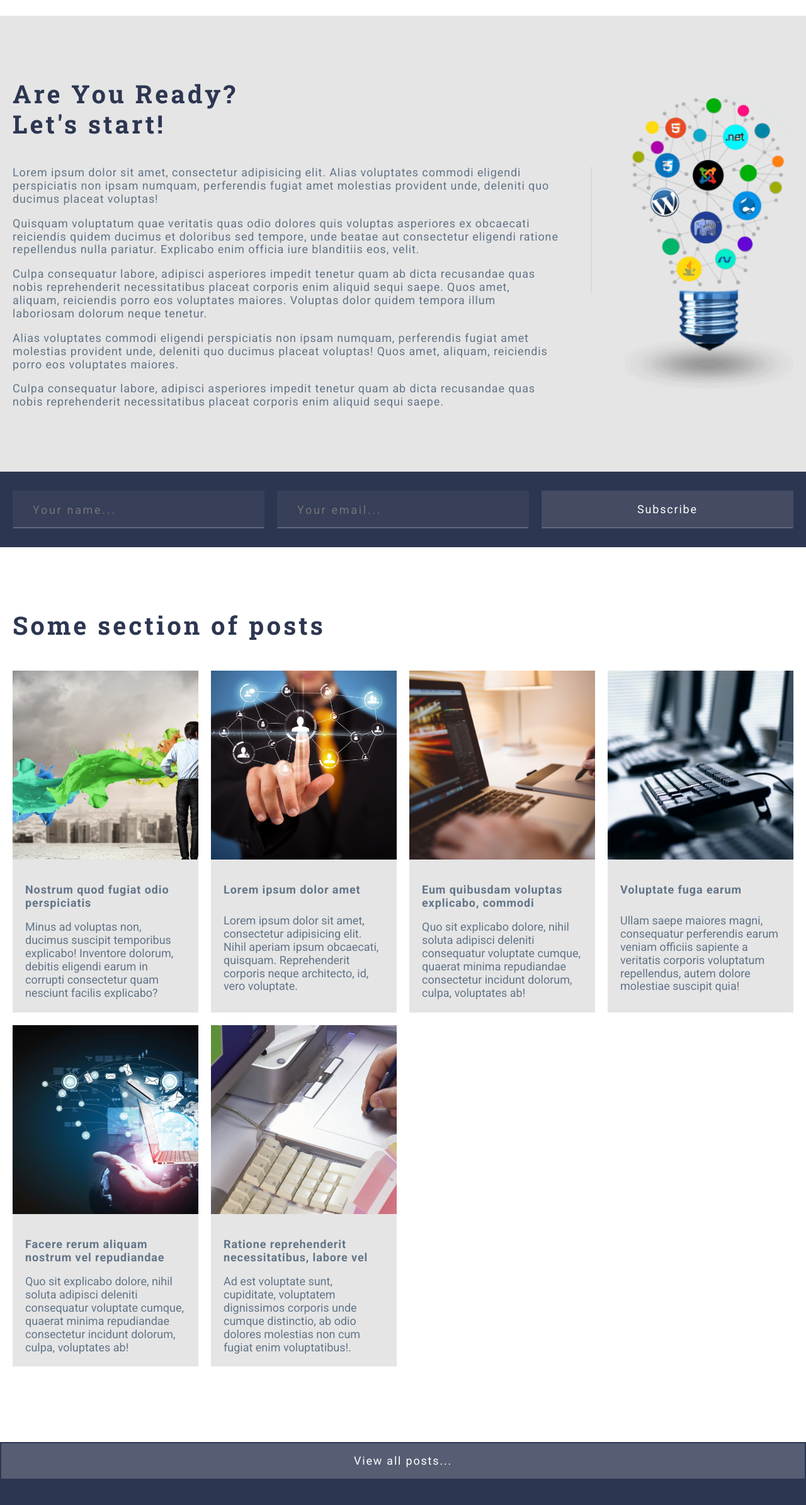
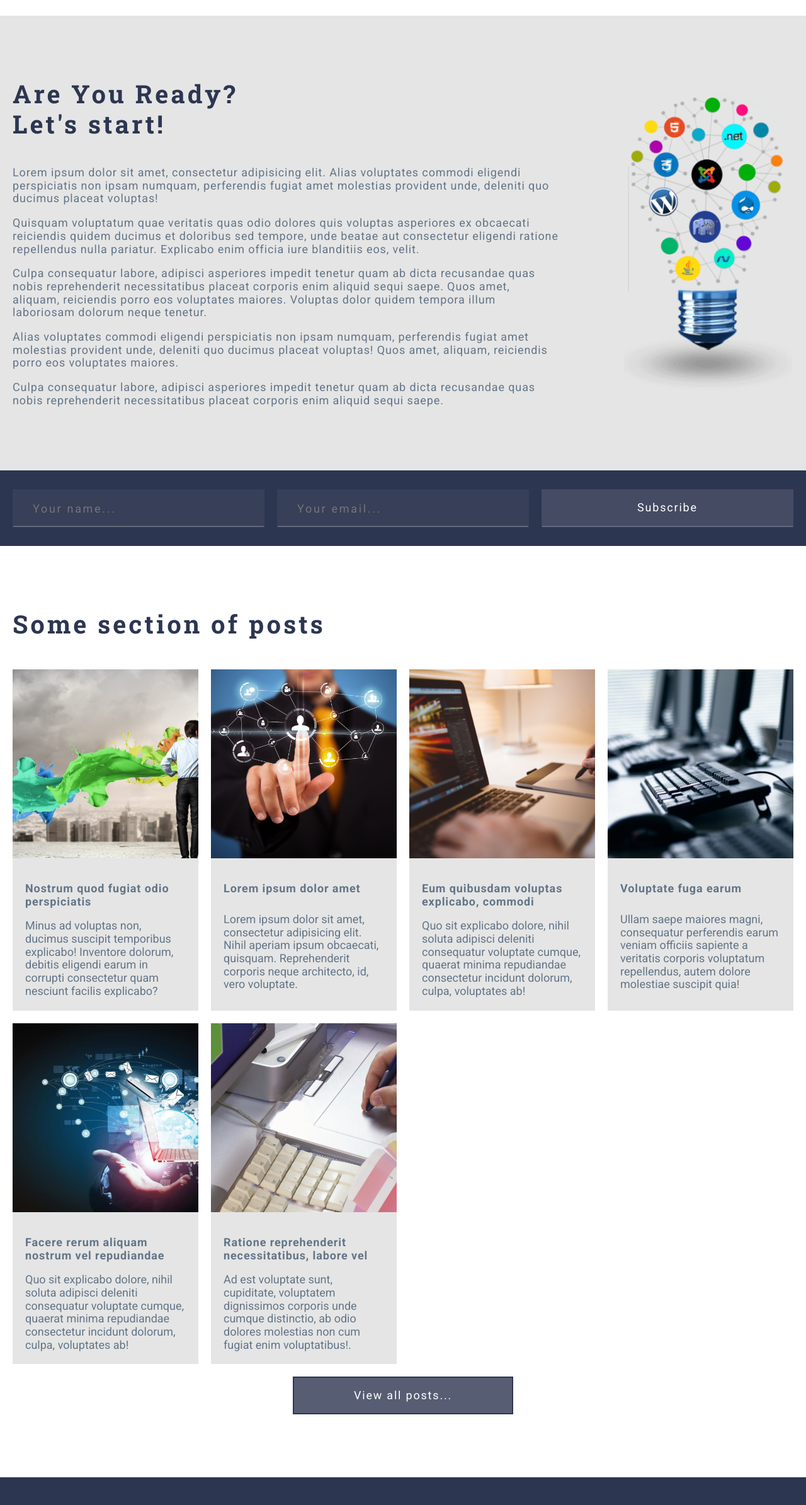
Before and after one commit to KaterynaSolovei/project_grid, a website: page index.html in a window 1280 px wide. Shown: the part 1685-4075 px from the top of the page at 63% size. Drawn offline with Linux system fonts and the light colour scheme.

Commit message:
in process

```diff
--- a/assets/scss/common/_classes.scss
+++ b/assets/scss/common/_classes.scss
@@ -45,4 +45,13 @@
     background-color: rgba($color-primary, 0.8);
     border-color: $color-primary;
   }
+  &--primary-l {
+width: 350px;
+    min-height: 60px;
+align-content: center;
+    font-size: 1.125rem;
+    background-color: rgba($color-primary, 0.8);
+    border-color: $color-primary;
+    margin: auto;
+  }
 }
--- a/assets/scss/components/header/_header-navbar.scss
+++ b/assets/scss/components/header/_header-navbar.scss
@@ -106,8 +106,8 @@
       padding: $gap-sm $gap;
     }
 
-    &hover,
-    &focus {
+    &:hover,
+    &:focus {
       color: $color-accent;
     }
   }
--- a/assets/scss/components/sections/content/content.scss
+++ b/assets/scss/components/sections/content/content.scss
@@ -4,9 +4,9 @@
 
 html {
   line-height: 1.15;
-    overflow-y: scroll;
-    font-family: "Roboto", sans-serif;
-    font-size: 16px;
+  overflow-y: scroll;
+  font-family: "Roboto", sans-serif;
+  font-size: 16px;
 }
 
 h2 {
@@ -15,23 +15,20 @@ h2 {
   line-height: 1.2em;
   letter-spacing: 0.1em;
   font-family: "Roboto Slab", serif;
-  color: #2d3651;
+  color: $color-primary;
   margin: 0;
 }
 
 p:first-of-type {
   margin-top: -5px;
+  position: relative;
 }
 
 p {
   color: $color-gray;
   position: relative;
-  color: #637588;
   font-family: "Roboto";
-
   font-size: 1.125rem;
-  line-height: 1.16;
-
 }
 
 p:last-of-type {
@@ -43,21 +40,20 @@ p:last-of-type {
   display: grid;
   gap: 100px;
   grid-template-columns: 1fr 271px;
-
 }
 
 .content-title {
   color: $color-primary;
   font-family: "Roboto Slab", serif;
-  line-height: 1.14em;
-    font-size: 1.125rem;
+  line-height: 1.15em;
+  font-size: 1.125rem;
 }
 
 .content-image {
   display: grid;
   align-content: center;
-  justify-content: end;
-  justify-items: end;
+  justify-items: center;
+//justify-items: end;
 
 }
 
@@ -65,11 +61,11 @@ p:last-of-type {
   max-width: 100%;
   max-height: 480px;
   position: position;
-  justify-content: end;
   display: grid;
   align-content: center;
-  justify-items: center;
+  //justify-items: center;
   border-style: none;
+ // margin-right: 2px;
 }
 
 .line__vertical {
@@ -78,7 +74,8 @@ p:last-of-type {
   height: 200px;
   background-color: rgb(99, 117, 136, 0.1);
   padding: -20px;
-  margin: 140px 320px 0;
+  //margin: 140px 319px 0;
+  margin: 139px 977px 0;
 }
 
 .content {
--- a/assets/scss/components/sections/posts/post.scss
+++ b/assets/scss/components/sections/posts/post.scss
@@ -35,9 +35,7 @@ display: grid;
     gap: 20px;
     display: grid;
   //  grid-template-rows: 300px 1fr;
-   // grid-template-areas:
-    //    "p1 p1 p2 p3"
-    //    "p4 p5 p6 p6";
+   grid-template-areas: "p1 p1 p2 p3""p4 p5 p6 p6";
     grid-template-columns: repeat(4, 1fr);
 
   }
@@ -53,6 +51,9 @@ display: grid;
     grid-template-rows: 300px 1fr;
     background-color: $color-gray-light;
 position: relative;
+
+overflow: hidden;
+height: 100%;
 
   }
 
--- a/index.html
+++ b/index.html
@@ -154,11 +154,12 @@
           <p>Culpa consequatur labore, adipisci asperiores impedit tenetur quam ab dicta recusandae quas nobis
             reprehenderit necessitatibus placeat corporis enim aliquid sequi saepe.</p>
         </div>
+        <div class="line__vertical"></div>
+        <div class="content-image">
 
-        <div class="content-image">
-          <div class="line__vertical"></div>
           <img class="image-bulb" src="assets/img/img-lamp-webdev.png" alt="">
         </div>
+
       </div>
     </section>
 
@@ -255,12 +256,11 @@
             </a>
           </article>
         </div>
-      </section>
         <div class="posts__actions">
-          <a class="btn btn--primary" href="#">View all posts...</a>
+          <a class="btn btn--primary-l" href="#">View all posts...</a>
         </div>
       </div>
-
+    </section>
   </main>
 
   <footer class="footer">
```
Also changed, not shown: assets/css/style.css, assets/css/style.min.css.
